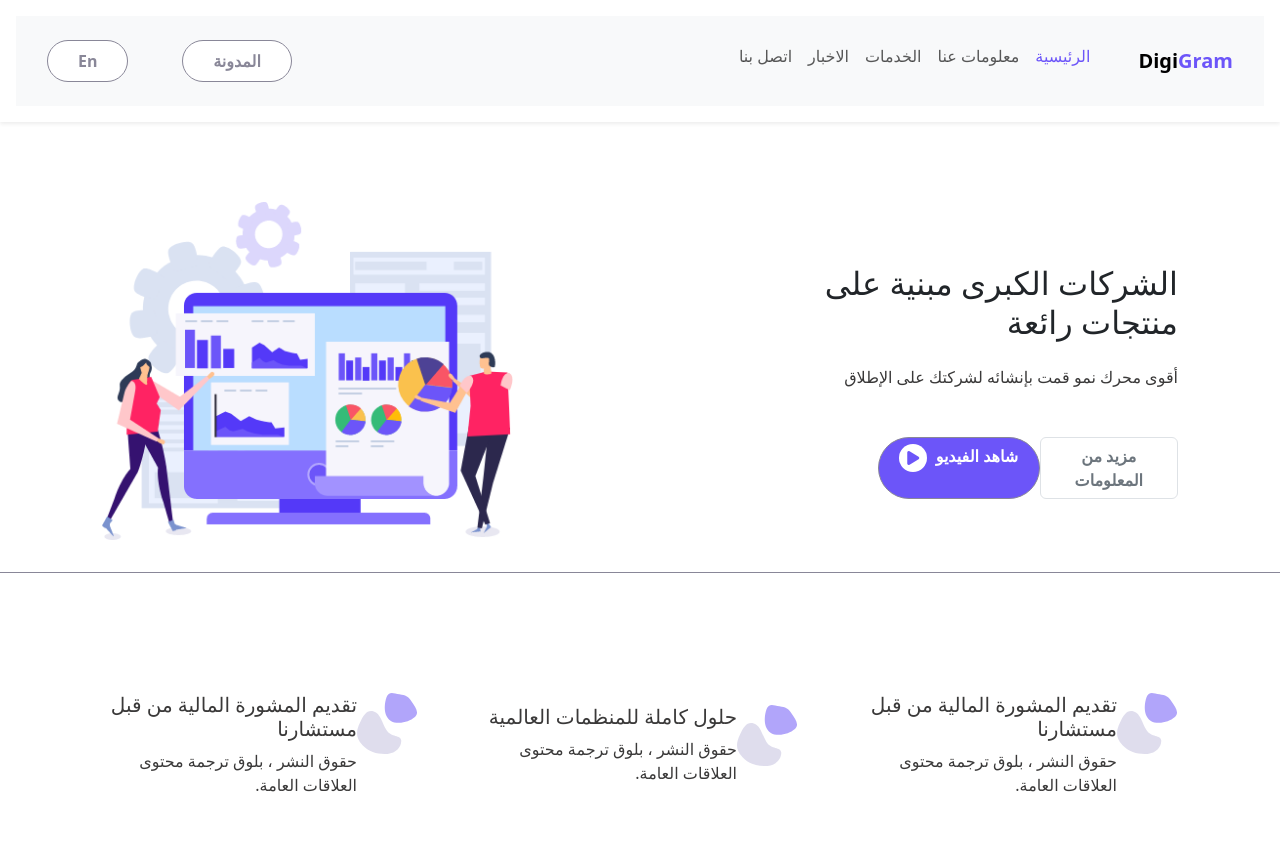
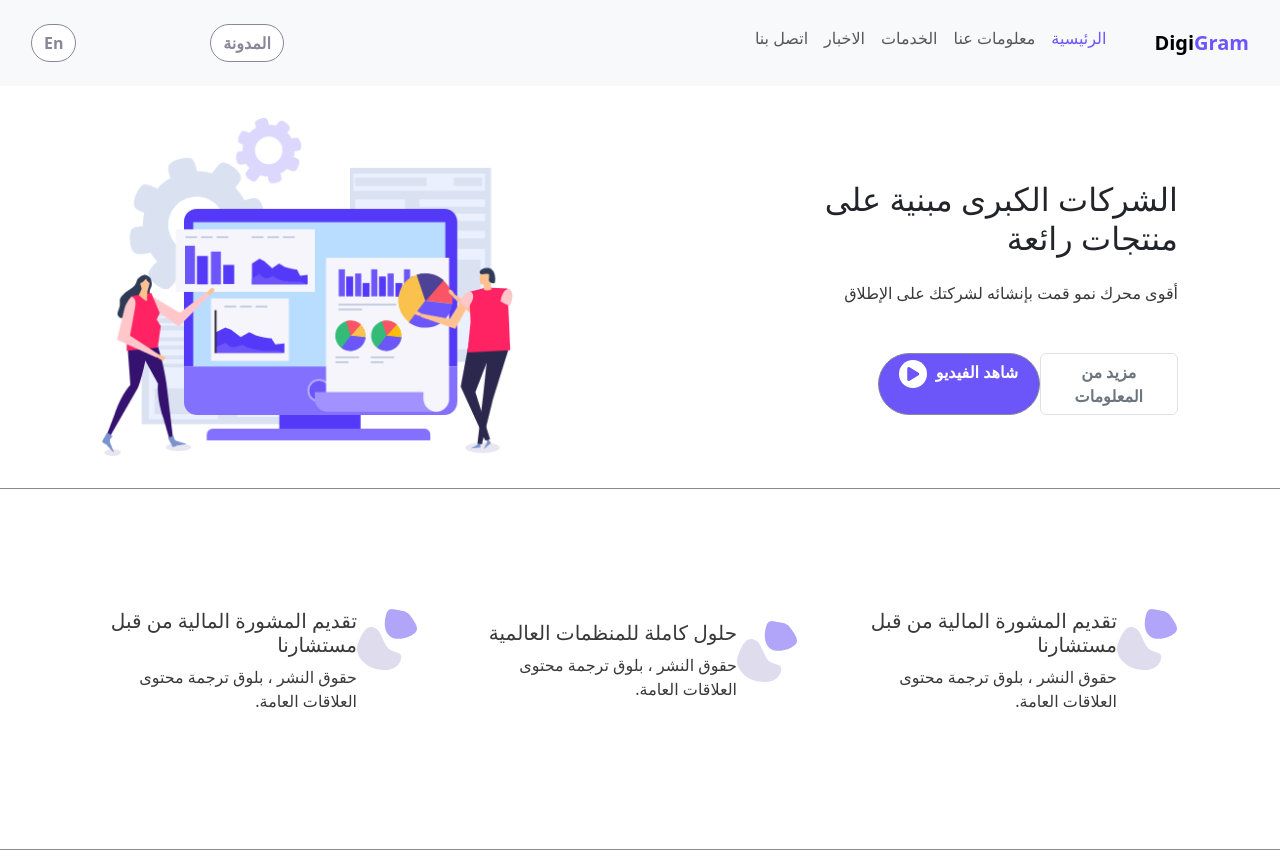
Before and after one commit to taherantar/Digi_Gram, a plain HTML site: page index_ar.html in a window 1280 px wide. Shown: the top 856 px of the page. Drawn offline with Linux system fonts and the light colour scheme; files that its build step writes are made by us from their sources.

```diff
--- a/index_ar.html
+++ b/index_ar.html
@@ -29,7 +29,6 @@
 <body>
   <!-- Stat Navbar -->
   <header>
-    <div class="shadow-sm p-3 mb-5 bg-white">
       <nav class="navbar navbar-expand-lg bg-body-tertiary">
         <div class="container-fluid">
           <a href="index_ar.html" class="navbar-brand">Digi<span class="logo">Gram</span></a>
--- a/sass/components/_navbar.scss
+++ b/sass/components/_navbar.scss
@@ -24,8 +24,6 @@
     #active {
         color: $primary;
     }
-    .btn{
-        padding: 8px 30px;
-    }
+
 
 }
```
Also changed, not shown: index.html (+1 -1 lines), css/style.css, sass/style.css, 1 other file.
